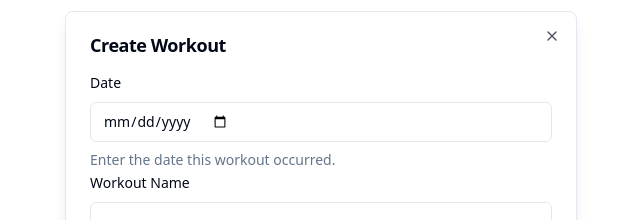
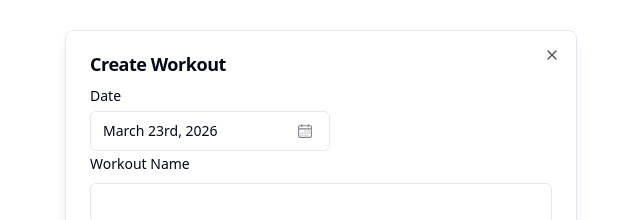
Before and after one commit to Tatooles/next-fitness-tracker, a Next.js app: page /workouts in a window 1280 px wide. Both pictures are taken after a click on the button "Add a Workout". Shown: the part 227-447 px from the top of the page, without its empty margins (319-959 px from the left). Built offline with nearby package versions, Linux system fonts and the light colour scheme; no server answers.

Commit message:
Fnish adding calendar

```diff
--- a/app/workouts/WorkoutModal.tsx
+++ b/app/workouts/WorkoutModal.tsx
@@ -1,7 +1,10 @@
-import { useState, useEffect } from "react";
 import { useRouter } from "next/navigation";
+import { useForm } from "react-hook-form";
 import { zodResolver } from "@hookform/resolvers/zod";
+import { format } from "date-fns";
 import * as z from "zod";
+import { cn } from "@/lib/utils";
+import { CalendarIcon } from "@radix-ui/react-icons";
 import {
   Dialog,
   DialogContent,
@@ -19,7 +22,6 @@ import {
   PopoverContent,
   PopoverTrigger,
 } from "@/components/ui/popover";
-import { Workout } from "@/lib/types";
 import {
   useFormField,
   Form,
@@ -30,7 +32,7 @@ import {
   FormMessage,
   FormField,
 } from "@/components/ui/form";
-import { useForm } from "react-hook-form";
+import { Workout } from "@/lib/types";
 
 const formSchema = z.object({
   date: z.date(),
@@ -153,16 +155,40 @@ export default function WorkoutModal({
             <FormField
               control={form.control}
               name="date"
-              render={() => (
-                <FormItem>
+              render={({ field }) => (
+                <FormItem className="flex flex-col">
                   <FormLabel>Date</FormLabel>
-                  <FormControl>
-                    <Input type="date" />
-                  </FormControl>
-                  <FormDescription>
-                    Enter the date this workout occurred.
-                  </FormDescription>
-                  <FormMessage />
+                  <Popover>
+                    <PopoverTrigger asChild>
+                      <FormControl>
+                        <Button
+                          variant={"outline"}
+                          className={cn(
+                            "w-[240px] pl-3 text-left font-normal",
+                            !field.value && "text-muted-foreground"
+                          )}
+                        >
+                          {field.value ? (
+                            format(field.value, "PPP")
+                          ) : (
+                            <span>Pick a date</span>
+                          )}
+                          <CalendarIcon className="ml-auto h-4 w-4 opacity-50" />
+                        </Button>
+                      </FormControl>
+                    </PopoverTrigger>
+                    <PopoverContent className="w-auto p-0" align="start">
+                      <Calendar
+                        mode="single"
+                        selected={field.value}
+                        onSelect={field.onChange}
+                        disabled={(date) =>
+                          date > new Date() || date < new Date("1900-01-01")
+                        }
+                        initialFocus
+                      />
+                    </PopoverContent>
+                  </Popover>
                 </FormItem>
               )}
             ></FormField>
--- a/package.json
+++ b/package.json
@@ -19,6 +19,7 @@
     "@radix-ui/react-alert-dialog": "^1.0.4",
     "@radix-ui/react-avatar": "^1.0.2",
     "@radix-ui/react-dialog": "^1.0.4",
+    "@radix-ui/react-icons": "^1.3.0",
     "@radix-ui/react-label": "^2.0.2",
     "@radix-ui/react-popover": "^1.0.6",
     "@radix-ui/react-slot": "^1.0.2",
```
Also changed, not shown: 1 other file (tests, documents, lock files or other folders).
